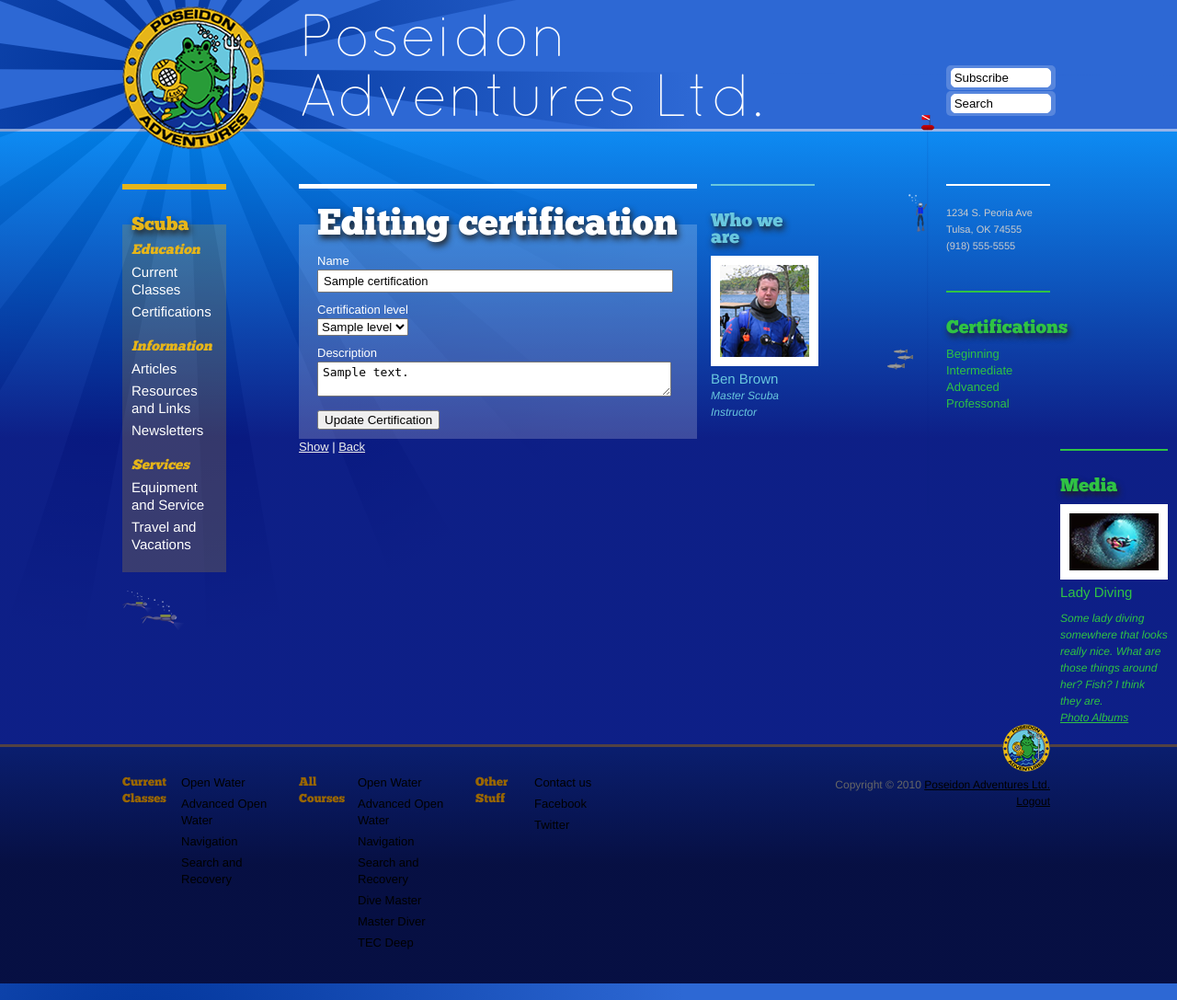
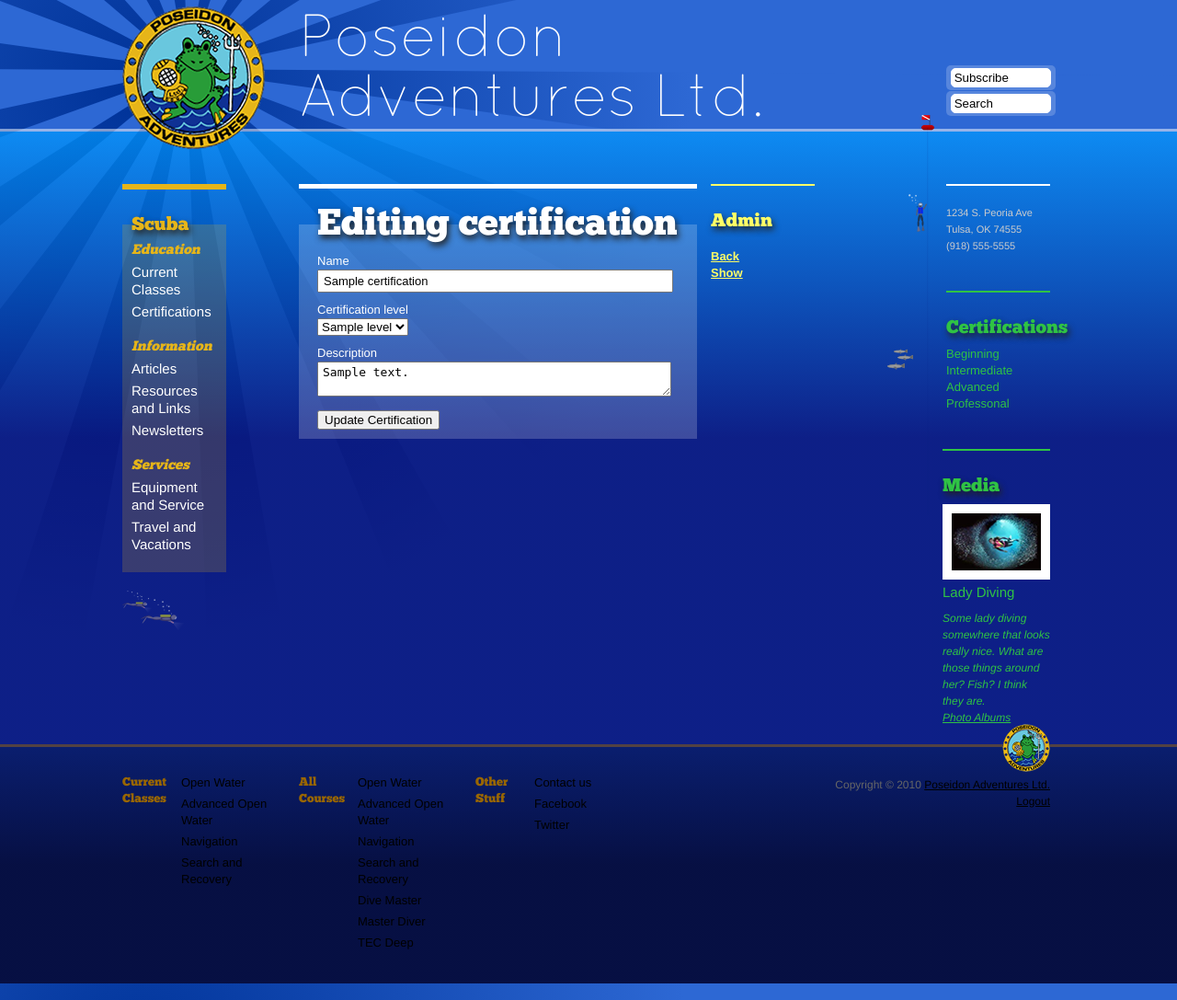
Before and after one commit to noahsinger/PAL, a Rails app: page /certifications/1/edit in a window 1280 px wide. Shown: the whole page at 92% size. Run offline with Rails 7, Linux system fonts and the light colour scheme; tables that the repository leaves empty hold one stand-in row (values such as "Sample post"); parts of the project's set-up code (start-up, migrations or seed data) failed here and were passed over; some libraries are stand-ins or nearby versions.

Commit message:
styled admin links in certification pages

```diff
--- a/app/stylesheets/partials/_960.scss
+++ b/app/stylesheets/partials/_960.scss
@@ -414,6 +414,22 @@
 		}
 	}
 
+	div.admin {
+		$color: #ff6;
+		color: $color;
+
+		h1 {
+			border-top: 2px solid $color;
+			padding-bottom: 20px;
+			margin-bottom: 10px;
+		}
+
+		a {
+			color: $color;
+			font-weight: bold;
+		}
+	}
+
 	.who_we_are {
 		color: #69C7DE;
 
--- a/app/views/certifications/edit.html.erb
+++ b/app/views/certifications/edit.html.erb
@@ -2,5 +2,10 @@
 
 <%= render 'form' %>
 
-<%= link_to 'Show', certification_sections_path(@certification) %> |
-<%= link_to 'Back', certifications_path %>
+<% content_for :pos2 do %>
+	<div class="admin">
+		<h1>Admin</h1>
+		<%= link_to 'Back', certifications_path %><br/>
+		<%= link_to 'Show', certification_sections_path(@certification) %>
+	</div>
+<% end %>
--- a/app/views/certifications/index.html.erb
+++ b/app/views/certifications/index.html.erb
@@ -23,5 +23,8 @@
 <br />
 
 <% content_for :pos2 do %>
-	<%= link_to 'New Certification', new_certification_path %>
+	<div class="admin">
+		<h1>Admin</h1>
+		<%= link_to 'New Certification', new_certification_path %>
+	</div>
 <% end %>
--- a/public/stylesheets/screen.css
+++ b/public/stylesheets/screen.css
@@ -529,143 +529,158 @@
   visibility: hidden;
 }
 /* line 417, ../../app/stylesheets/partials/_960.scss */
+#content div.admin {
+  color: #ffff66;
+}
+/* line 421, ../../app/stylesheets/partials/_960.scss */
+#content div.admin h1 {
+  border-top: 2px solid #ffff66;
+  padding-bottom: 20px;
+  margin-bottom: 10px;
+}
+/* line 427, ../../app/stylesheets/partials/_960.scss */
+#content div.admin a {
+  color: #ffff66;
+  font-weight: bold;
+}
+/* line 433, ../../app/stylesheets/partials/_960.scss */
 #content .who_we_are {
   color: #69C7DE;
 }
-/* line 420, ../../app/stylesheets/partials/_960.scss */
+/* line 436, ../../app/stylesheets/partials/_960.scss */
 #content .who_we_are h1 {
   border-top: 2px solid #69C7DE;
   padding-bottom: 20px;
 }
-/* line 425, ../../app/stylesheets/partials/_960.scss */
+/* line 441, ../../app/stylesheets/partials/_960.scss */
 #content .who_we_are img {
   padding: 10px;
   background-color: #fff;
 }
-/* line 430, ../../app/stylesheets/partials/_960.scss */
+/* line 446, ../../app/stylesheets/partials/_960.scss */
 #content .who_we_are h2 {
   font-size: 15px;
 }
-/* line 434, ../../app/stylesheets/partials/_960.scss */
+/* line 450, ../../app/stylesheets/partials/_960.scss */
 #content .who_we_are p {
   font-size: 12px;
   font-style: italic;
   padding-bottom: 20px;
 }
-/* line 440, ../../app/stylesheets/partials/_960.scss */
+/* line 456, ../../app/stylesheets/partials/_960.scss */
 #content .who_we_are a {
   color: #69C7DE;
   font-weight: bold;
 }
-/* line 448, ../../app/stylesheets/partials/_960.scss */
+/* line 464, ../../app/stylesheets/partials/_960.scss */
 #content .contact_us article[itemtype="http://data-vocabulary.org/Organization"] h1 {
   display: none;
 }
-/* line 452, ../../app/stylesheets/partials/_960.scss */
+/* line 468, ../../app/stylesheets/partials/_960.scss */
 #content .contact_us article[itemtype="http://data-vocabulary.org/Organization"] p {
   padding: 0;
   color: #ccc;
   font-size: 11px;
   background: none;
 }
-/* line 476, ../../app/stylesheets/partials/_960.scss */
+/* line 492, ../../app/stylesheets/partials/_960.scss */
 #content .contact_us article[itemtype="http://data-vocabulary.org/Organization"] p[itemprop="address"] span[itemprop="country-name"] {
   display: none;
 }
-/* line 485, ../../app/stylesheets/partials/_960.scss */
+/* line 501, ../../app/stylesheets/partials/_960.scss */
 #content .contact_us article[itemtype="http://data-vocabulary.org/Organization"] a[itemprop="url"] {
   display: none;
 }
-/* line 489, ../../app/stylesheets/partials/_960.scss */
+/* line 505, ../../app/stylesheets/partials/_960.scss */
 #content .contact_us article[itemtype="http://data-vocabulary.org/Organization"] .links a {
   display: none;
   color: #69C7DE;
   font-weight: bold;
   text-decoration: none;
 }
-/* line 498, ../../app/stylesheets/partials/_960.scss */
+/* line 514, ../../app/stylesheets/partials/_960.scss */
 #content .certifications {
   color: #2FC344;
   margin-top: 20px;
   margin-bottom: 20px;
 }
-/* line 503, ../../app/stylesheets/partials/_960.scss */
+/* line 519, ../../app/stylesheets/partials/_960.scss */
 #content .certifications h1 {
   color: #2FC344;
   border-top: 2px solid #2FC344;
   padding-bottom: 20px;
 }
-/* line 509, ../../app/stylesheets/partials/_960.scss */
+/* line 525, ../../app/stylesheets/partials/_960.scss */
 #content .certifications ul {
   list-style: none;
   margin: 0;
 }
-/* line 514, ../../app/stylesheets/partials/_960.scss */
+/* line 530, ../../app/stylesheets/partials/_960.scss */
 #content .certifications ul li a {
   text-decoration: none;
 }
-/* line 520, ../../app/stylesheets/partials/_960.scss */
+/* line 536, ../../app/stylesheets/partials/_960.scss */
 #content .certifications a {
   color: #2FC344;
 }
-/* line 525, ../../app/stylesheets/partials/_960.scss */
+/* line 541, ../../app/stylesheets/partials/_960.scss */
 #content .media {
   color: #2FC344;
   margin-bottom: 20px;
 }
-/* line 529, ../../app/stylesheets/partials/_960.scss */
+/* line 545, ../../app/stylesheets/partials/_960.scss */
 #content .media h1 {
   color: #2FC344;
   border-top: 2px solid #2FC344;
   padding-bottom: 20px;
 }
-/* line 535, ../../app/stylesheets/partials/_960.scss */
+/* line 551, ../../app/stylesheets/partials/_960.scss */
 #content .media h2 {
   font-size: 15px;
   padding-bottom: 10px;
 }
-/* line 540, ../../app/stylesheets/partials/_960.scss */
+/* line 556, ../../app/stylesheets/partials/_960.scss */
 #content .media img {
   padding: 10px;
   background-color: #fff;
 }
-/* line 545, ../../app/stylesheets/partials/_960.scss */
+/* line 561, ../../app/stylesheets/partials/_960.scss */
 #content .media p {
   font-size: 12px;
   font-style: italic;
 }
-/* line 550, ../../app/stylesheets/partials/_960.scss */
+/* line 566, ../../app/stylesheets/partials/_960.scss */
 #content .media p.description {
   display: none;
 }
-/* line 554, ../../app/stylesheets/partials/_960.scss */
+/* line 570, ../../app/stylesheets/partials/_960.scss */
 #content .media a {
   color: #2FC344;
 }
 
-/* line 560, ../../app/stylesheets/partials/_960.scss */
+/* line 576, ../../app/stylesheets/partials/_960.scss */
 footer {
   padding-top: 30px;
   padding-bottom: 30px;
 }
-/* line 564, ../../app/stylesheets/partials/_960.scss */
+/* line 580, ../../app/stylesheets/partials/_960.scss */
 footer h1 {
   color: #996600;
   font-family: 'ChunkFiveRegular', Arial, sans-serif;
 }
-/* line 569, ../../app/stylesheets/partials/_960.scss */
+/* line 585, ../../app/stylesheets/partials/_960.scss */
 footer ul {
   list-style: none;
 }
-/* line 572, ../../app/stylesheets/partials/_960.scss */
+/* line 588, ../../app/stylesheets/partials/_960.scss */
 footer ul li {
   padding-bottom: 5px;
 }
-/* line 575, ../../app/stylesheets/partials/_960.scss */
+/* line 591, ../../app/stylesheets/partials/_960.scss */
 footer ul li a {
   text-decoration: none;
 }
-/* line 581, ../../app/stylesheets/partials/_960.scss */
+/* line 597, ../../app/stylesheets/partials/_960.scss */
 footer #copyright {
   margin-top: -55px;
   font-size: 12px;
```
Also changed, not shown: app/views/certifications/new.html.erb (+7 -1 lines).
